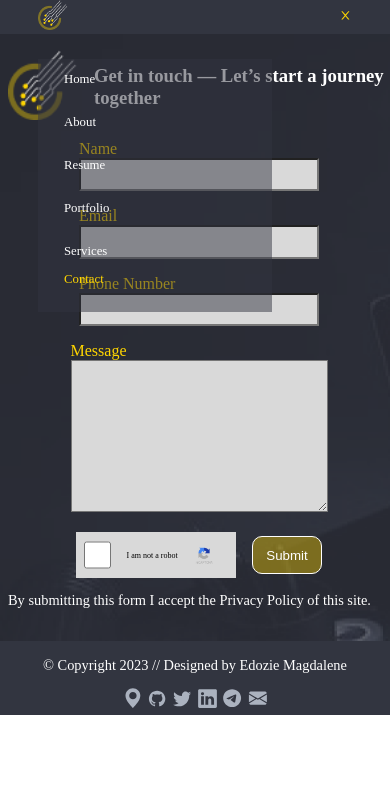
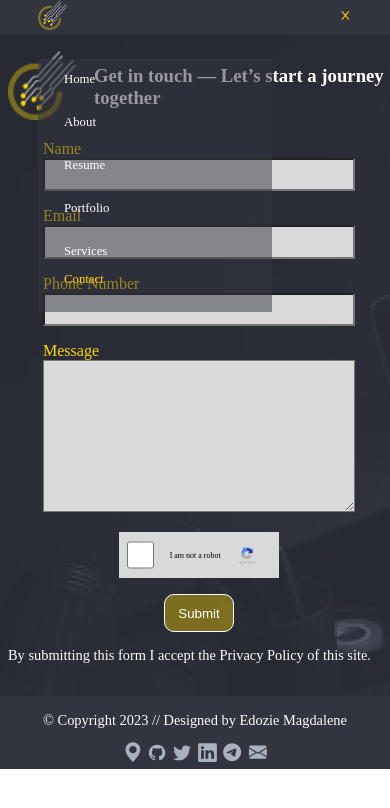
Before and after one commit to PrincessMaggy/My-Portfolio, a Next.js app: page /contact in a window 390 px wide. Shown: the top 808 px of the page. Built offline with nearby package versions, Linux system fonts and the light colour scheme.

Commit message:
responsiveness

```diff
--- a/src/pages/contact.js
+++ b/src/pages/contact.js
@@ -5,6 +5,7 @@ import Footer from '../../components/Footer/Footer';
 import styles from '../styles/Contact.module.scss';
 import Head from 'next/head';
 import Image from 'next/image';
+import {motion} from 'framer-motion';
 
 function Contact() {
     const router = useRouter();
@@ -73,7 +74,21 @@ function Contact() {
                                 />
                             </div>
                             <div>
-                                <button type='submit'>Submit</button>
+                                <motion.button
+                                    type='submit'
+                                    whileHover={{
+                                        scale: 1.1,
+                                        transition: {duration: 0.3},
+                                    }}
+                                    whileTap={{scale: 0.9}}
+                                    transition={{
+                                        type: 'spring',
+                                        stiffness: 400,
+                                        damping: 10,
+                                    }}
+                                >
+                                    Submit
+                                </motion.button>
                             </div>
                         </div>
                     </form>
@@ -82,7 +97,6 @@ function Contact() {
                         this site.
                     </p>
                 </section>
-                <section className={styles.map}>{/* map */}</section>
             </div>
             <Footer />
         </div>
--- a/src/styles/Contact.module.scss
+++ b/src/styles/Contact.module.scss
@@ -3,6 +3,7 @@
     height: fit-content;
     color: white;
     padding: 1em 0 2em 4em;
+    justify-content: center;
     @media (max-width: 768px) {
         padding-left: 0.5em;
     }
@@ -28,6 +29,7 @@
     display: flex;
     flex-direction: column;
     gap: 1em;
+    align-items: center;
     @media (max-width: 768px) {
         align-items: center;
     }
@@ -37,11 +39,18 @@
     }
     input {
         background-color: #d9d9d9;
-        width: 18em;
+        width: 40vw;
         height: 2.5em;
+        @media (max-width: 768px) {
+            width: 80vw;
+        }
     }
     textarea {
         background-color: #d9d9d9;
+        width: 40vw;
+        @media (max-width: 768px) {
+            width: 80vw;
+        }
     }
 }
 .captcha {
@@ -64,11 +73,20 @@
     display: flex;
     gap: 1em;
     align-items: center;
+    align-self: flex-start;
+    @media (max-width: 768px) {
+        align-self: center;
+        flex-direction: column;
+    }
     button {
         padding: 0.8em 1em 0.8em 1em;
         background-color: rgba(255, 214, 0, 0.39);
         border: 1px solid white;
         border-radius: 10px;
         color: white;
+        width: 10em;
+        @media (max-width: 768px) {
+            width: auto;
+        }
     }
 }
```
